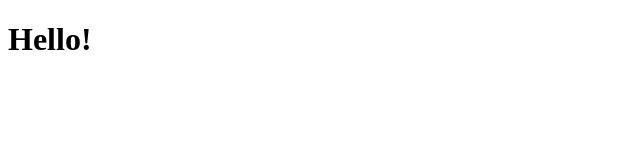
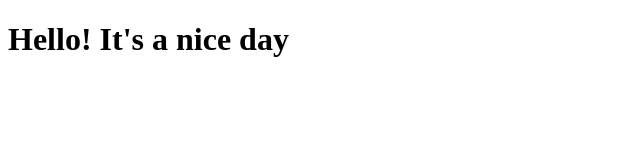
Before and after one commit to Rupeshpal012/cousera-course, a plain HTML site: page site/index.html in a window 1280 px wide. Shown: the whole page, without its empty margins (0-640 px from the left). Drawn offline with Linux system fonts and the light colour scheme.

Commit message:
small addition to our page content.

```diff
--- a/site/index.html
+++ b/site/index.html
@@ -1,9 +1,9 @@
 <!DOCTYPE html>
 <html>
 <head>
-   <title>Hello</title>
+   <title>Hello Everybody</title>
  </head>
  <body>
- <h1>Hello!</h1>
+ <h1>Hello! It's a nice day</h1>
  </body>
  </html>
```
